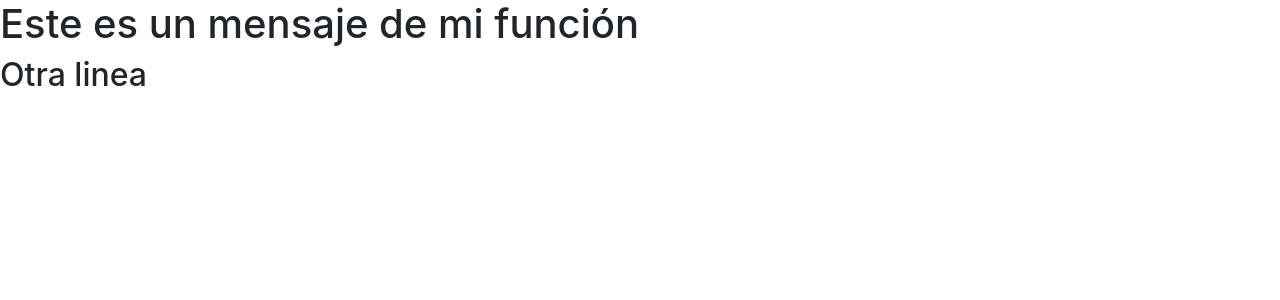
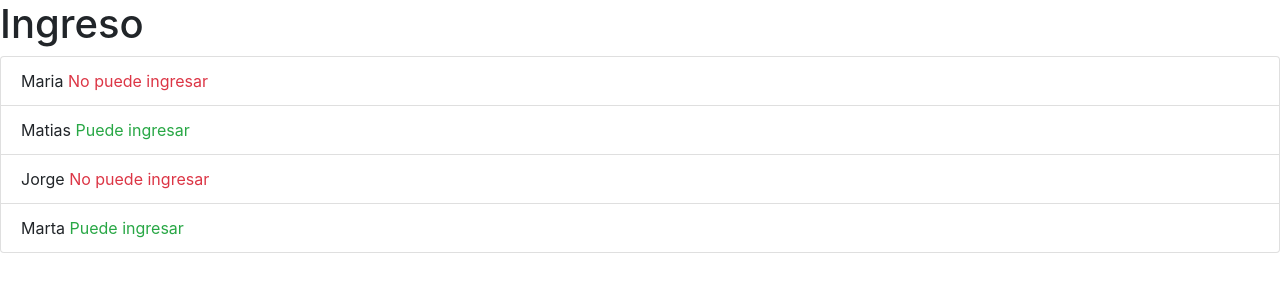
Before and after one commit to juanignacioalonso/DjangoUdemy, a Django app: page / in a window 1280 px wide. Shown: the top 300 px of the page. Run offline with Django 4.2, Linux system fonts and the light colour scheme; some libraries are stand-ins or nearby versions.

Commit message:
Video 98

```diff
--- a/ProyectoDjango/webDjango/templates/index.html
+++ b/ProyectoDjango/webDjango/templates/index.html
@@ -3,11 +3,27 @@
 <head>
     <meta charset="UTF-8">
     <link rel="stylesheet" href="https://cdn.jsdelivr.net/npm/bootstrap@4.0.0/dist/css/bootstrap.min.css" integrity="sha384-Gn5384xqQ1aoWXA+058RXPxPg6fy4IWvTNh0E263XmFcJlSAwiGgFAW/dAiS6JXm" crossorigin="anonymous">
-    <title>Index</title>
+    <title>{{titulo}}</title>
 </head>
 <body>
     <h1>{{mensaje}}</h1>
-    <h2>Otra linea</h2>
+    <ul class="list-group">
+        {% for i in personas %}
+        <li class="list-group-item">
+            {{i.titulo}}
+            <span>
+                {% if i.adulto %}
+                <span class="text-success">Puede ingresar</span>
+                {% else %}
+                <span class="text-danger">No puede ingresar</span>
+                {% endif %}
+
+            </span>
+        </li>
+        {% endfor %}
+    </ul>
+
+
 </body>
 <script src="https://code.jquery.com/jquery-3.2.1.slim.min.js" integrity="sha384-KJ3o2DKtIkvYIK3UENzmM7KCkRr/rE9/Qpg6aAZGJwFDMVNA/GpGFF93hXpG5KkN" crossorigin="anonymous"></script>
 <script src="https://cdn.jsdelivr.net/npm/popper.js@1.12.9/dist/umd/popper.min.js" integrity="sha384-ApNbgh9B+Y1QKtv3Rn7W3mgPxhU9K/ScQsAP7hUibX39j7fakFPskvXusvfa0b4Q" crossorigin="anonymous"></script>
--- a/ProyectoDjango/webDjango/webDjango/views.py
+++ b/ProyectoDjango/webDjango/webDjango/views.py
@@ -4,5 +4,12 @@ from django.shortcuts import render
 #recibe tres argumentos, el primero es a peticion, el segundo el nombre de nuestro archivo html, el ultimo es cun diccionario de clave valor
 def saludo(request):
     return render(request,"index.html",{
-        'mensaje':'Este es un mensaje de mi función'
+        'titulo': 'Personas',
+        'mensaje':'Ingreso',
+        'personas':[
+            {'titulo':'Maria','edad':15,'adulto':False},
+            {'titulo':'Matias','edad':18,'adulto':True},
+            {'titulo':'Jorge','edad':11,'adulto':False},
+            {'titulo':'Marta','edad':44,'adulto':True}
+        ]
     })
```
